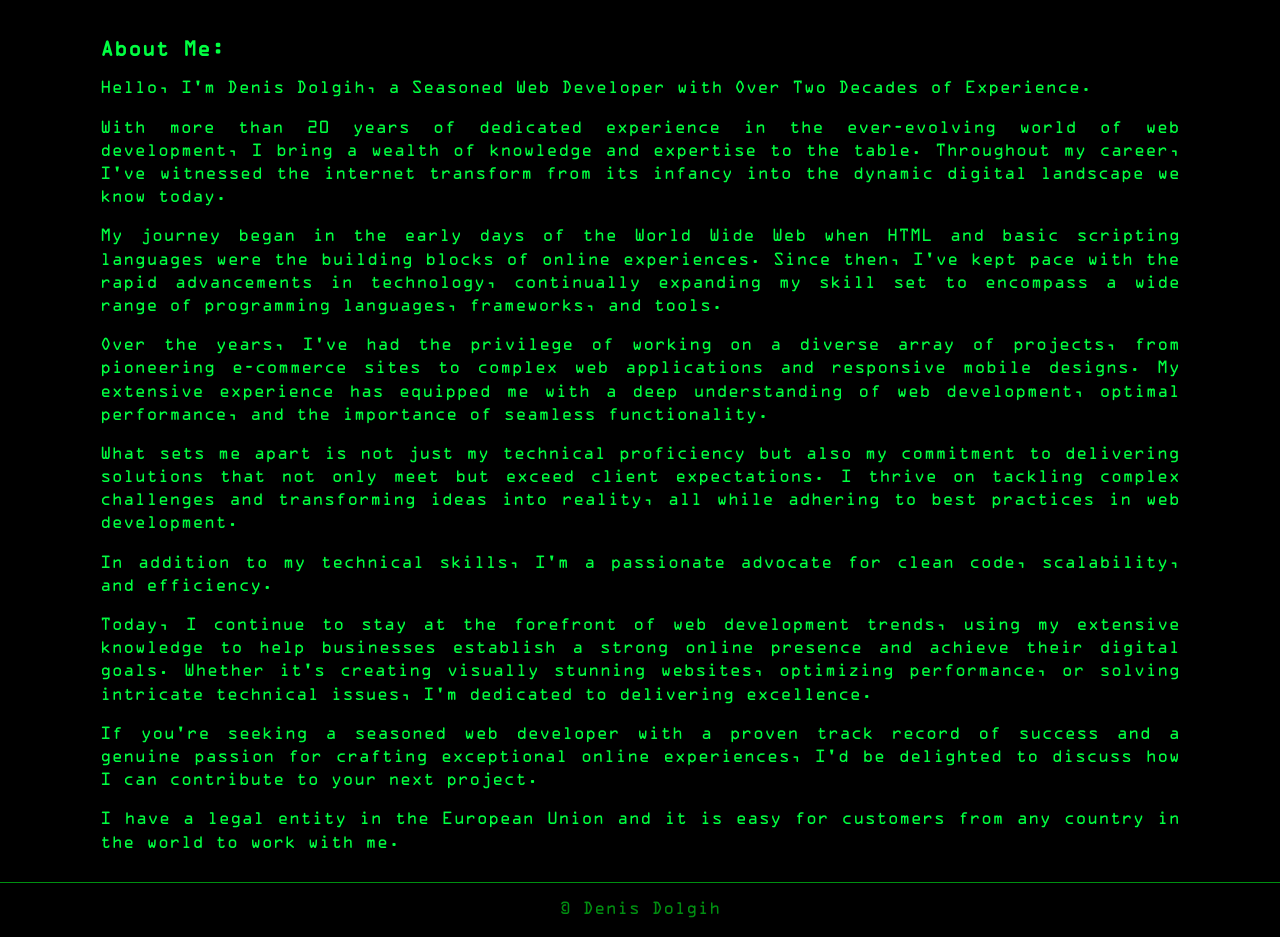
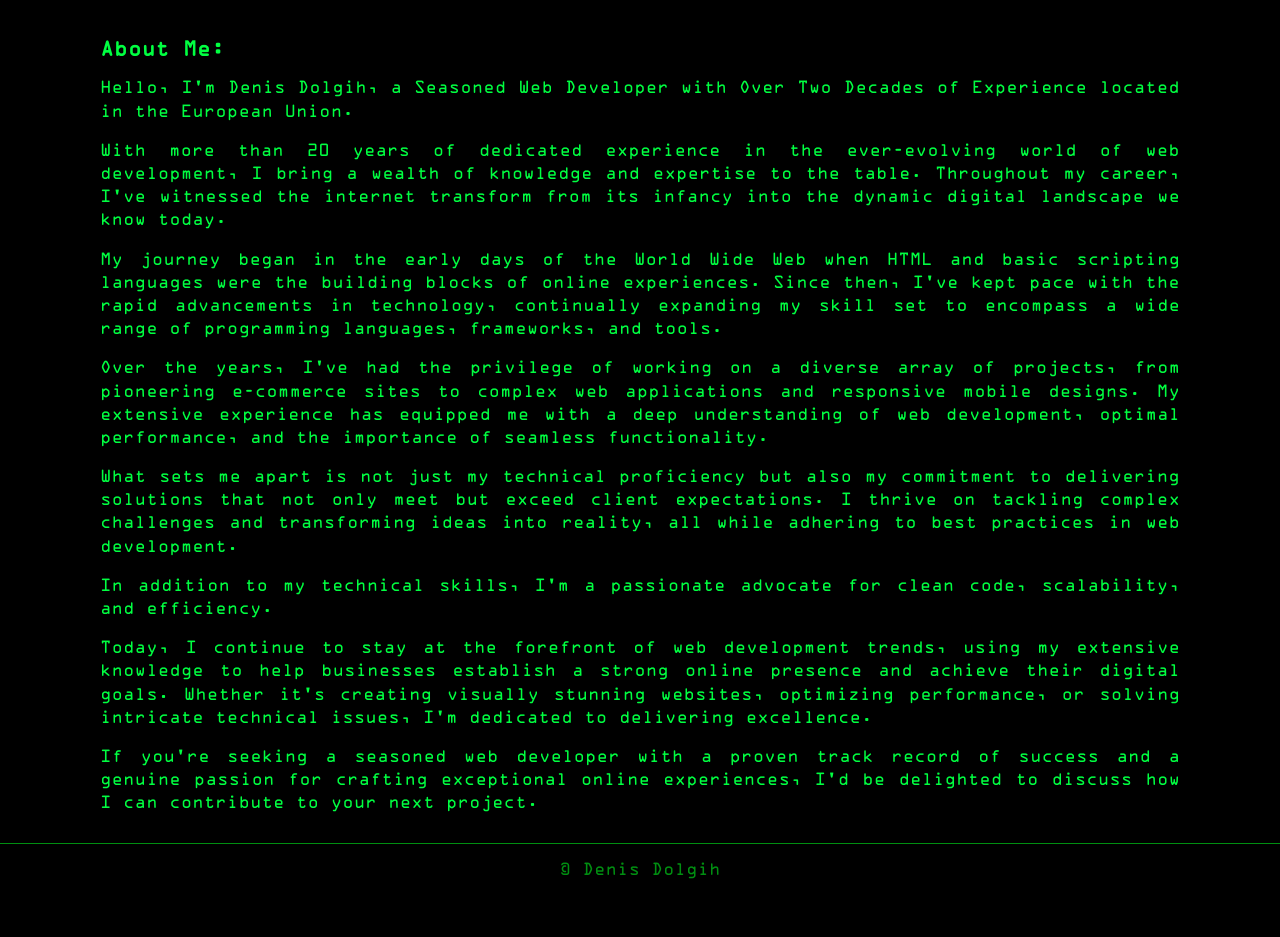
Before and after one commit to DenisDolgih/dolgih.eu, a Vue app: page / in a window 1280 px wide. Shown: the part 640-1577 px from the top of the page. After the commit the page ends 1538 px from the top, so only its background shows below. Built offline with nearby package versions, Linux system fonts and the light colour scheme.

Commit message:
feat: update introduction text and remove location legal entity disclosure

```diff
--- a/src/Pages/Main.vue
+++ b/src/Pages/Main.vue
@@ -41,7 +41,8 @@ import PixelizedImage from '../components/PixelizedImage.vue';
       <Matrix text="About Me:" />
     </h2>
     <p>
-      <Matrix text="Hello, I'm Denis Dolgih, a Seasoned Web Developer with Over Two Decades of Experience." />
+      <Matrix
+        text="Hello, I'm Denis Dolgih, a Seasoned Web Developer with Over Two Decades of Experience located in the European Union." />
     </p>
     <p>
       <Matrix text="With more than 20 years of dedicated experience in the ever-evolving world of web development,
@@ -80,10 +81,7 @@ import PixelizedImage from '../components/PixelizedImage.vue';
           passion for crafting exceptional online experiences, I'd be delighted to discuss how I can contribute
           to your next project." />
     </p>
-    <p>
-      <Matrix
-        text="I have a legal entity in the European Union and it is easy for customers from any country in the world to work with me." />
-    </p>
+
   </section>
 </template>
 
```
